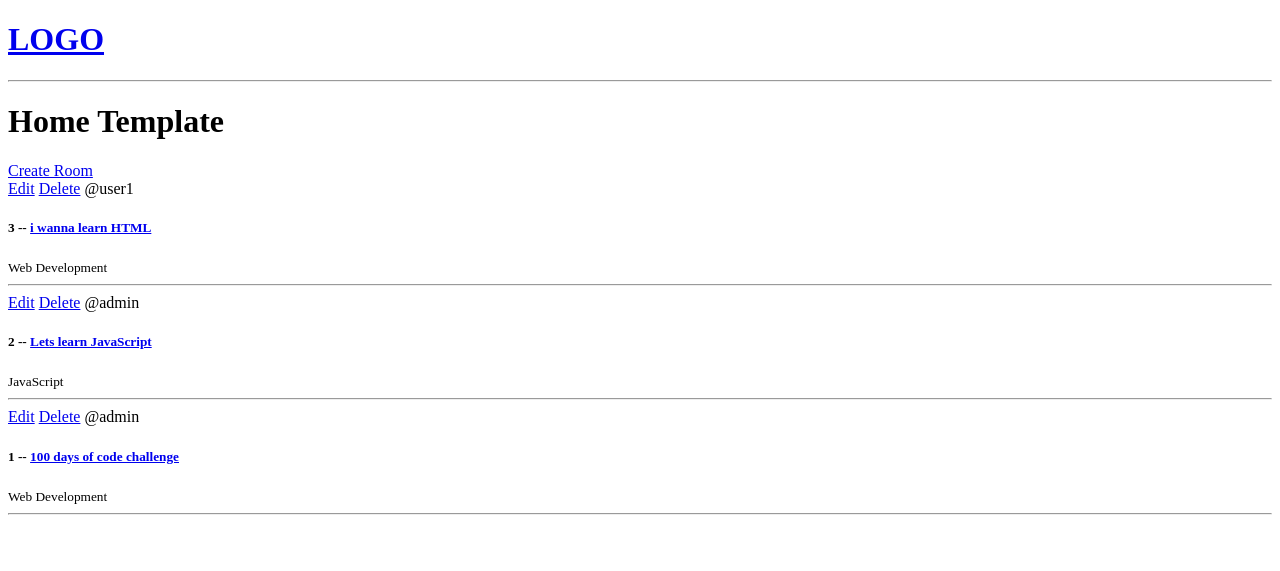
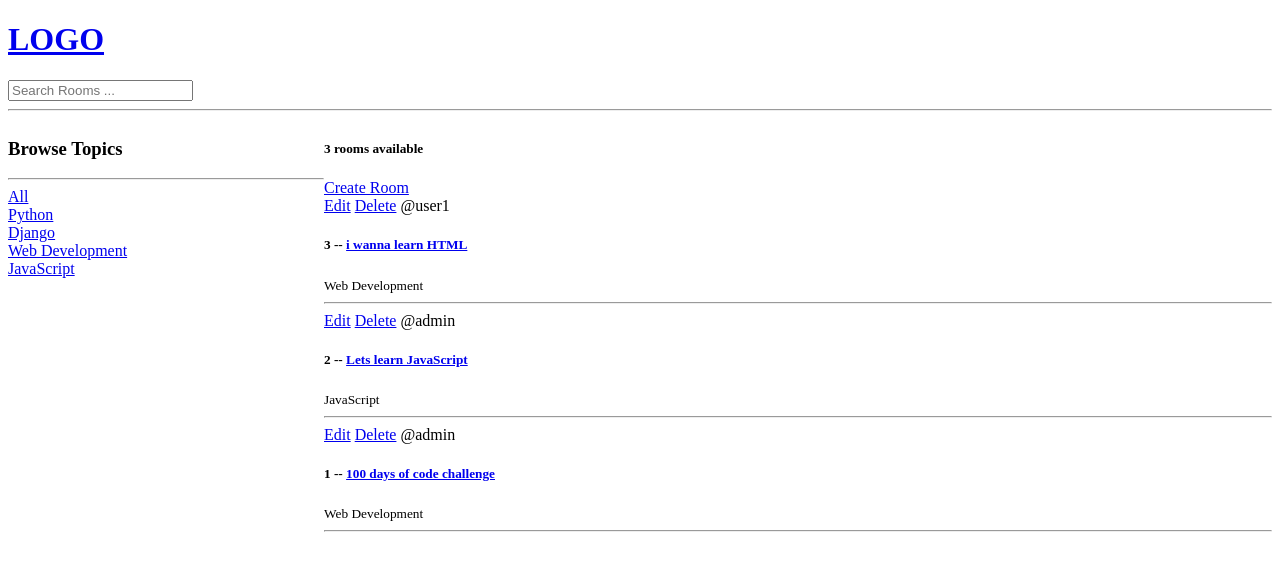
Before and after one commit to mrd7790/Django_TraversyMedia, a Django app: page / in a window 1280 px wide. Shown: the top 571 px of the page. Run offline with Django 4.2, Linux system fonts and the light colour scheme; data comes from the database, SQL or seed files in the repository; both versions use the stored data as it was after the commit.

Commit message:
Search end, Login user start

```diff
--- a/base/templates/base/home.html
+++ b/base/templates/base/home.html
@@ -1,12 +1,38 @@
 {% extends 'main.html'%}
 
 {%block content%}
-<h1>Home Template</h1>
+<!-- <h1>Home Template</h1> -->
+
+<style>
+    .home-container{
+        display: grid;
+        grid-template-columns: 1fr 3fr;
+    }
+</style>
+
+<div class="home-container">
+
+        <div>
+            <h3>Browse Topics</h3>
+            <hr>
+
+            <div>
+                <a href="{% url 'home' %}"> All </a>
+            </div>
+
+            {% for topic in topics%}
+                <!-- <h1>topic</h1> -->
+            <div>
+                <a href="{% url 'home' %}?q={{topic.name}}"> {{topic.name}}</a>
+            </div>
+            {% endfor %}
+        </div>
 
 
         <div>
+            <h5>{{room_count}} rooms available</h5>
             <a href="{% url 'create-room' %}">Create Room</a>
-    <div>
+
             {% for room in rooms%}
                 <div>
                     <a href="{% url 'update-room' room.id %}" >Edit</a>
@@ -23,4 +49,7 @@
 
     </div>
 
+
+</div>
+
 {%endblock content%}
--- a/base/views.py
+++ b/base/views.py
@@ -1,5 +1,6 @@
 from django.shortcuts import render, redirect
-from .models import Room
+from django.db.models import Q
+from .models import Room, Topic
 from .forms import RoomForm
 
 
@@ -10,8 +11,17 @@ from .forms import RoomForm
 # ]
 
 def home(request):
-    rooms = Room.objects.all()
-    context = {'rooms': rooms}
+    q = request.GET.get('q') if request.GET.get('q') != None else ''
+
+    rooms = Room.objects.filter(
+        Q(topic__name__icontains=q) |
+        Q(name__icontains=q) |
+        Q(description__icontains=q)
+        )
+    topics = Topic.objects.all()
+    room_count = rooms.count()
+
+    context = {'rooms': rooms, 'topics': topics, 'room_count': room_count}
     return render(request, 'base/home.html', context)
 
 
--- a/templates/navbar.html
+++ b/templates/navbar.html
@@ -2,4 +2,7 @@
     <h1>LOGO</h1>
 </a>
 
+<form method="GET" action="{% url 'home' %}">
+    <input type="text" name="q" placeholder="Search Rooms ..."/>
+</form>
 <hr>
```
Also changed, not shown: db.sqlite3. Lines whose indentation alone changed are shown as unchanged.
